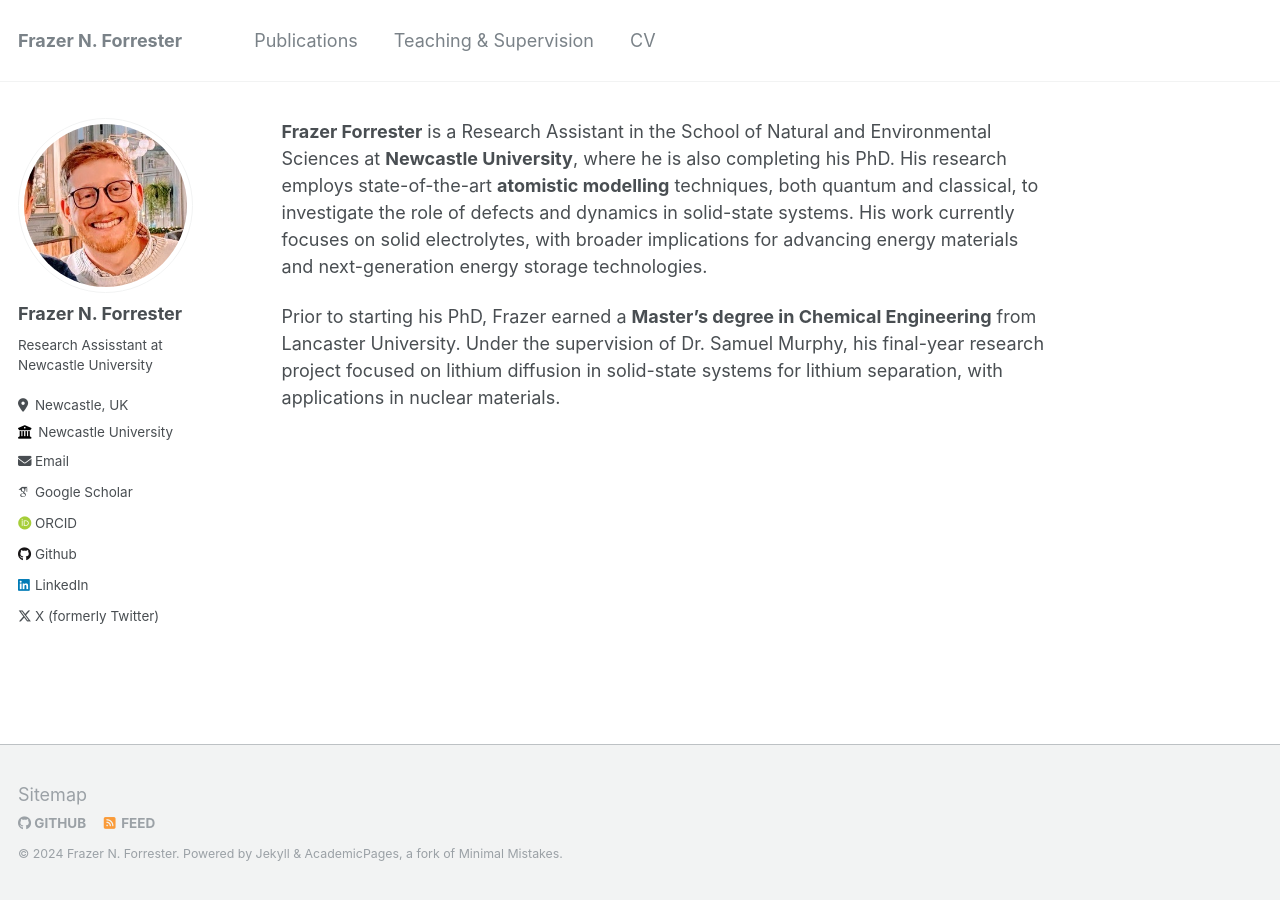
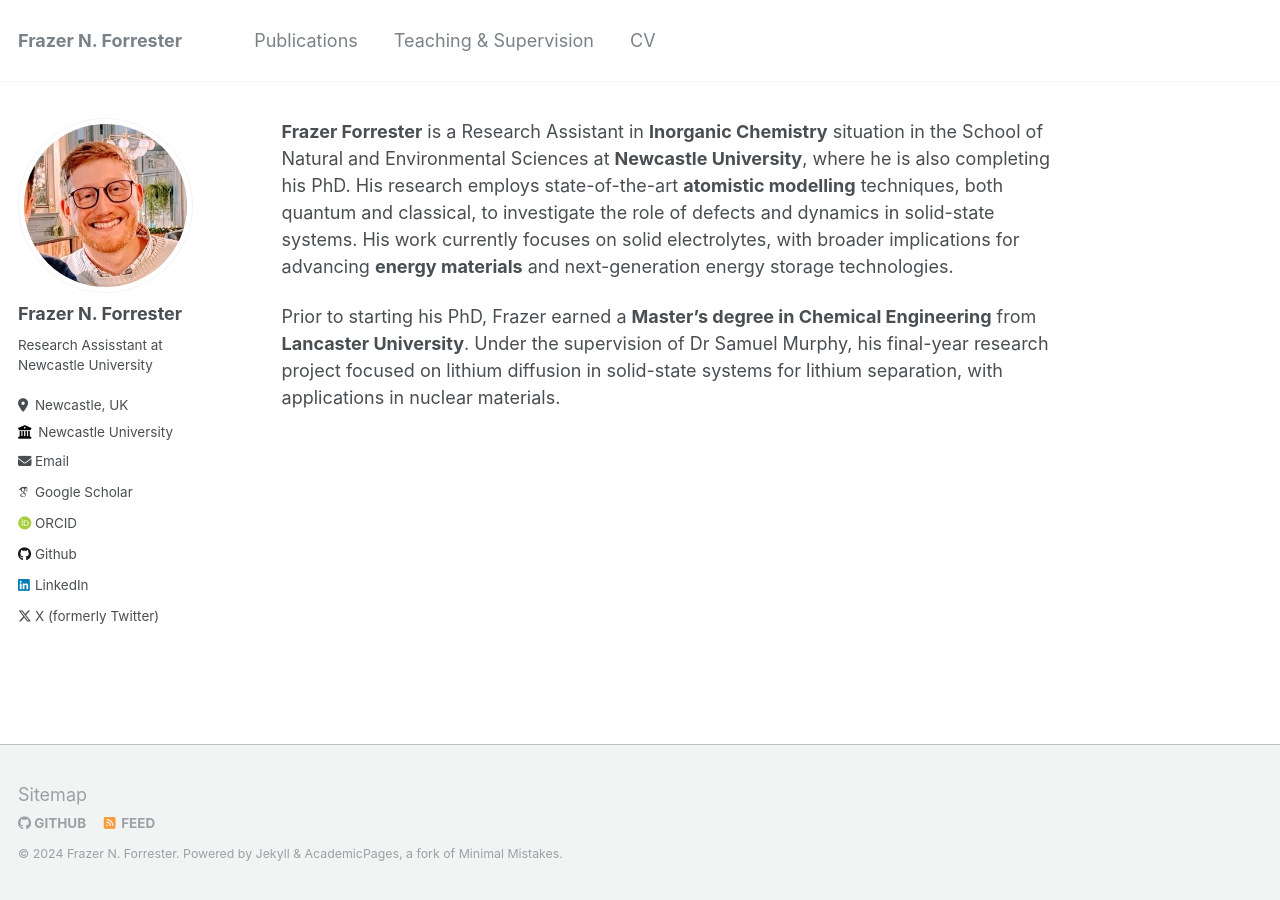
Before and after one commit to fforrester/fforrester.github.io, a Jekyll site: the page built from _pages/about.md, in a window 1280 px wide. Built offline with Jekyll 4.4.1, drawn with Linux system fonts in a browser that asks for light colours; some web fonts are replaced.

Commit message:
Update about.md

```diff
--- a/_pages/about.md
+++ b/_pages/about.md
@@ -8,6 +8,6 @@ redirect_from:
   - /about.html
 ---
 
-**Frazer Forrester** is a Research Assistant in the School of Natural and Environmental Sciences at **Newcastle University**, where he is also completing his PhD. His research employs state-of-the-art **atomistic modelling** techniques, both quantum and classical, to investigate the role of defects and dynamics in solid-state systems. His work currently focuses on solid electrolytes, with broader implications for advancing energy materials and next-generation energy storage technologies.
+**Frazer Forrester** is a Research Assistant in **Inorganic Chemistry** situation in the School of Natural and Environmental Sciences at **Newcastle University**, where he is also completing his PhD. His research employs state-of-the-art **atomistic modelling** techniques, both quantum and classical, to investigate the role of defects and dynamics in solid-state systems. His work currently focuses on solid electrolytes, with broader implications for advancing **energy materials** and next-generation energy storage technologies.
 
-Prior to starting his PhD, Frazer earned a **Master's degree in Chemical Engineering** from Lancaster University. Under the supervision of Dr. Samuel Murphy, his final-year research project focused on lithium diffusion in solid-state systems for lithium separation, with applications in nuclear materials.
+Prior to starting his PhD, Frazer earned a **Master's degree in Chemical Engineering** from **Lancaster University**. Under the supervision of Dr Samuel Murphy, his final-year research project focused on lithium diffusion in solid-state systems for lithium separation, with applications in nuclear materials.
```
